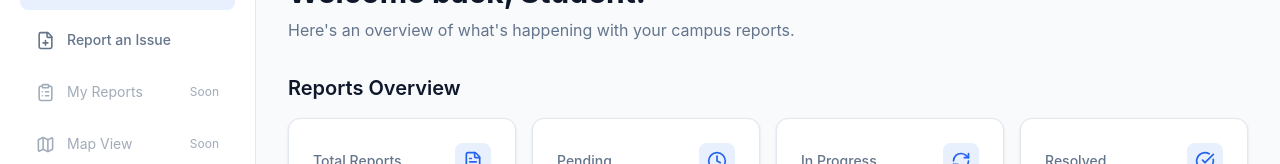
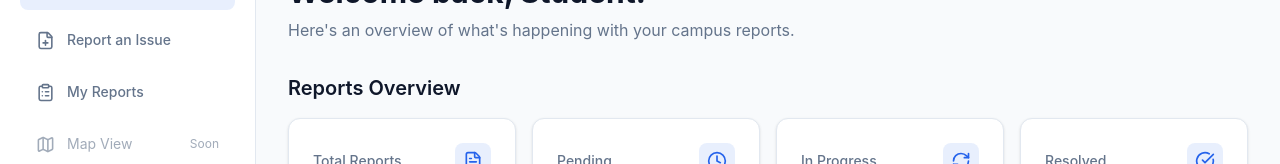
Before and after one commit to keiven12a/campuspulse, a React (Vite) app: page /student/dashboard in a window 1280 px wide. Shown: the part 163-327 px from the top of the page. Built offline with nearby package versions, Linux system fonts and the light colour scheme.

Commit message:
feat: enable my reports navigation

```diff
--- a/src/components/layout/Sidebar.jsx
+++ b/src/components/layout/Sidebar.jsx
@@ -29,11 +29,11 @@ function Sidebar({ role = 'student' }) {
   available: true,
 },
     {
-      name: 'My Reports',
-      path: '#',
-      icon: ClipboardList,
-      available: false,
-    },
+  name: 'My Reports',
+  path: '/student/reports',
+  icon: ClipboardList,
+  available: true,
+},
     {
       name: 'Map View',
       path: '#',
```
